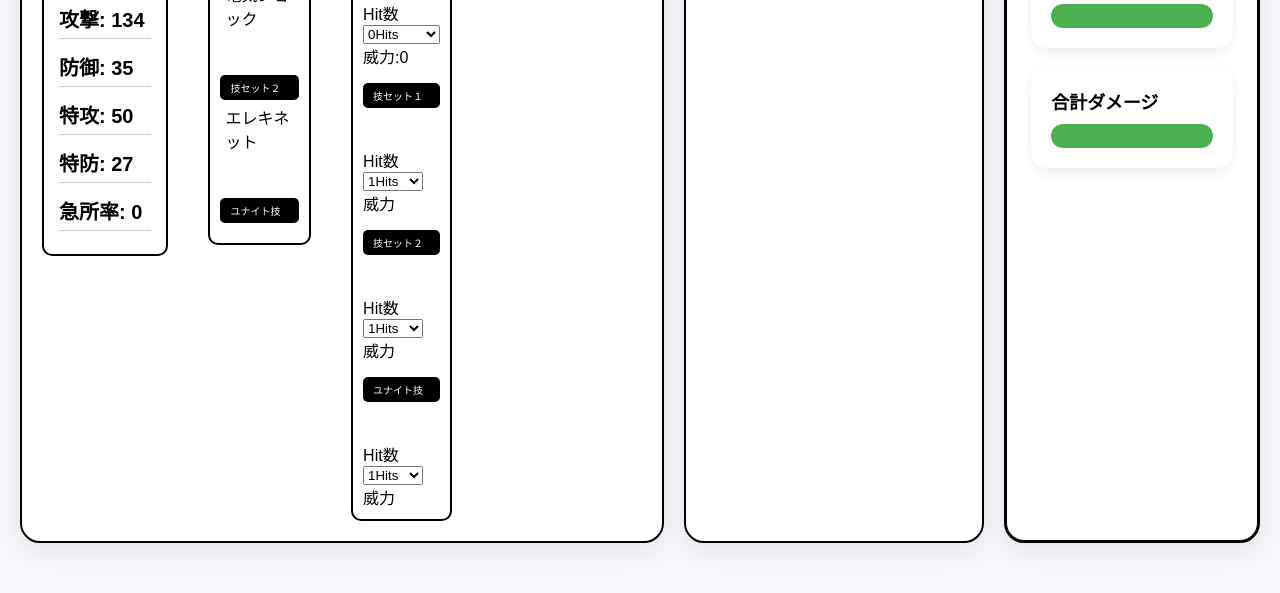
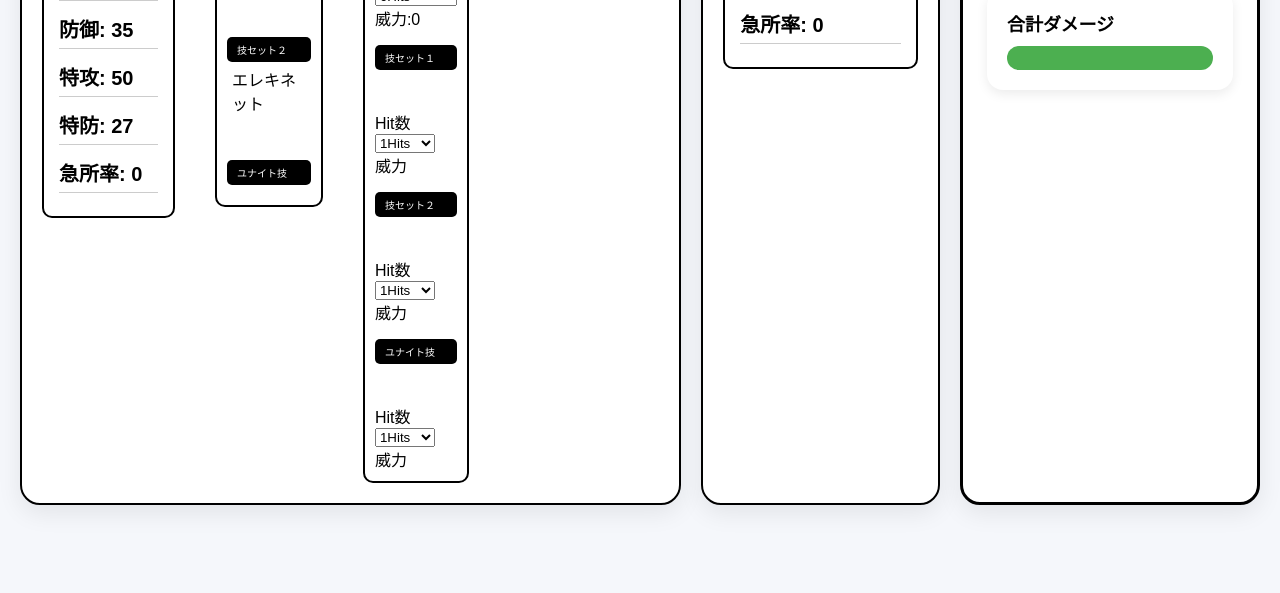
Before and after one commit to harunoshin1117-commits/pokemon-unite-app, a plain HTML site: page index.html in a window 1280 px wide. Shown: the part 568-1161 px from the top of the page. After the commit the page ends 1123 px from the top, so only its background shows below. Drawn offline with Linux system fonts and the light colour scheme.

Commit message:
app.js css.js update

```diff
--- a/js/app.js
+++ b/js/app.js
@@ -1029,7 +1029,7 @@ function showSelectPokemonImage(){
 // ============================
 // popup系すべて
 // ============================
-
+//旧ポップ今使ってない
 function showCriticalPopup(
     criticalCount
 ){
--- a/style.css
+++ b/style.css
@@ -13,6 +13,7 @@ body {
 ========================= */
 
 .container{
+    width: 100%;
     max-width:1400px;
     margin:0 auto;
 }
@@ -37,6 +38,7 @@ body {
 .main-pokemon-title {
     display: flex;
     gap:100px;
+
 }
 .held-items-select{
     text-align: center;
@@ -51,7 +53,8 @@ body {
     justify-content:center;
 }
 .damage-result {
-    width:300px;
+    width: 100%;
+    max-width: 300px;
     border:3px solid black;
     border-radius: 20px;
     padding:24px;
@@ -85,6 +88,7 @@ body {
 }
 .image-held-items {
     max-width: 76px;
+    width: 100%;
     height: auto;
 }
 
@@ -151,6 +155,7 @@ body {
     display:flex;
     flex-direction:column;
     max-width:500px;
+    width: 100%;
     gap:15px;
 }
 .normalAttack{
@@ -256,6 +261,7 @@ body {
     padding:8px 16px ;
     cursor: pointer;
     font-weight: bold;
+
 }
 .all-reset-bottun:hover {
     opacity: 0.6;
@@ -317,8 +323,8 @@ body {
     padding:20px;
     box-shadow: 0 8px 24px rgba(0,0,0,0.08);
     background: white;
-    min-width:300px;
-    max-width:400px;
+    min-width:200px;
+    max-width:300px;
 }
 
 .enemy-title{
@@ -333,7 +339,7 @@ body {
     border:2px solid black;
     border-radius:10px;
     padding:15px;
-    min-width:250px;
+    min-width:100px;
     min-height:300px;
     background:white;
 }
@@ -347,6 +353,7 @@ body {
     gap:20px;
 }
 .result-button {
+    width: 100%;
     min-width: 150px;
     padding:20px;
     font-size:20px;
@@ -499,6 +506,7 @@ hpバー作成
 =======================*/
 .hp-ber{
     width:100%;
+    min-width:150px;
     height:24px;
     background-color: #e5e7eb;
     border-radius:999px;
```
